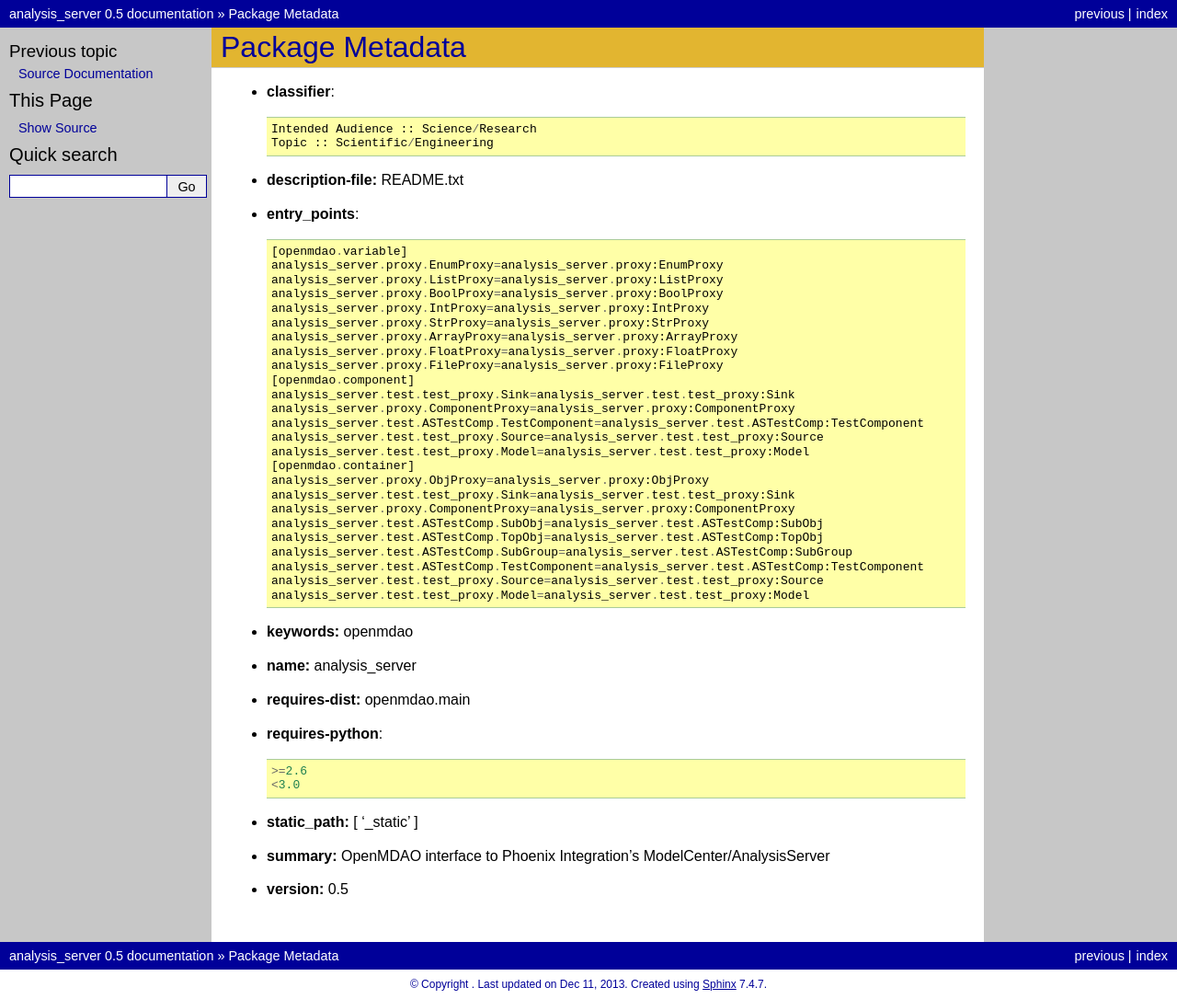
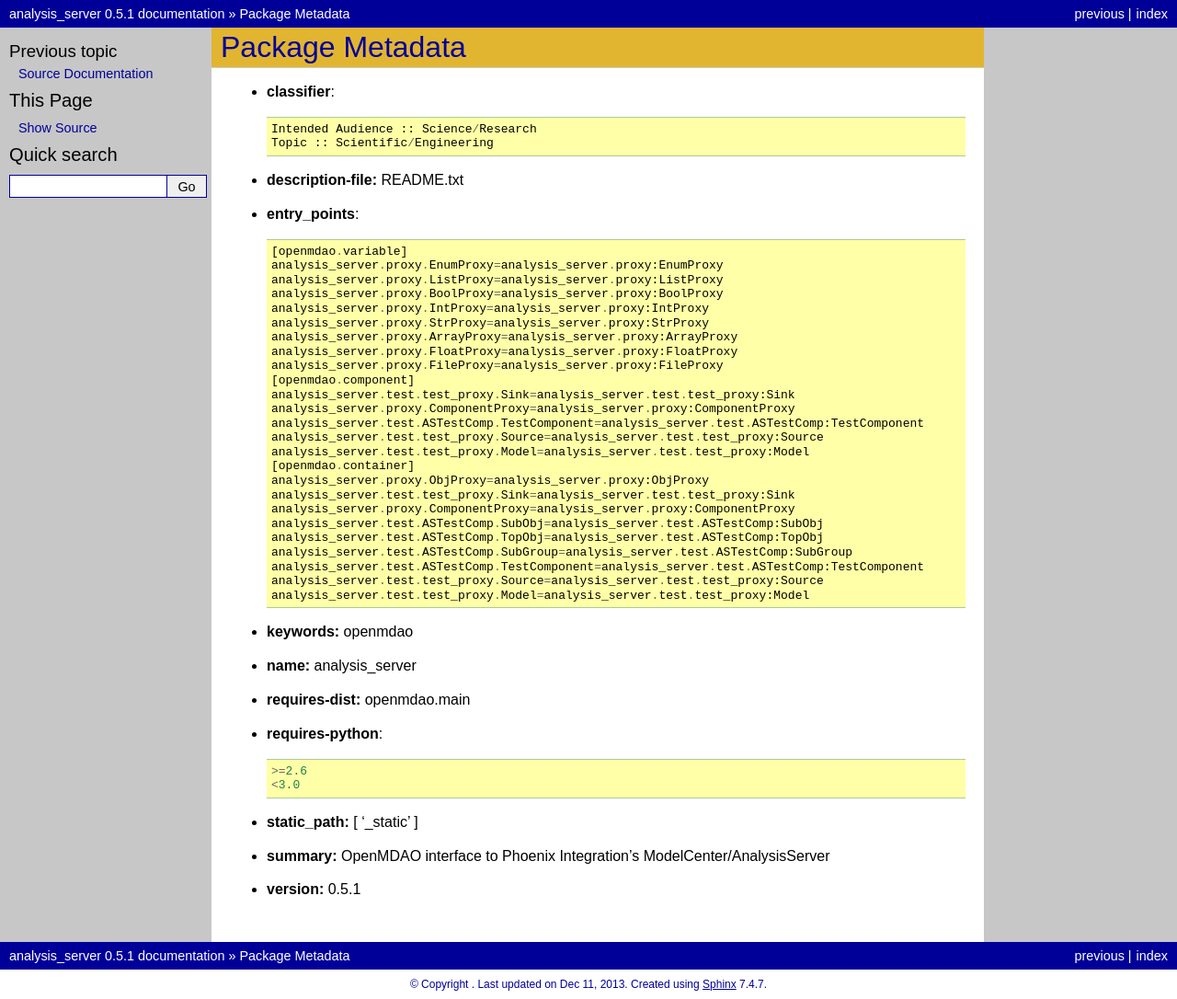
Before and after one commit to OpenMDAO-Plugins/analysis_server, a Sphinx documentation site: the page built from docs/pkgdocs.rst, in a window 1280 px wide. Shown: the whole page at 92% size. Built offline with Sphinx 7.4.7, drawn with Linux system fonts in a browser that asks for light colours.

```diff
--- a/docs/conf.py
+++ b/docs/conf.py
@@ -50,10 +50,10 @@
 # built documents.
 #
 # The short X.Y version.
-version = '0.5'
+version = '0.5.1'
 #The short version is the one that shows up in the file when you use /version/.
 # The full version, including alpha/beta/rc tags.
-release = '0.5'
+release = '0.5.1'
 
 # The language for content autogenerated by Sphinx. Refer to documentation
 # for a list of supported languages.
--- a/docs/pkgdocs.rst
+++ b/docs/pkgdocs.rst
@@ -53,4 +53,4 @@
 
 - **summary:** OpenMDAO interface to Phoenix Integration's ModelCenter/AnalysisServer
 
-- **version:** 0.5
+- **version:** 0.5.1
--- a/setup.cfg
+++ b/setup.cfg
@@ -1,6 +1,6 @@
 [metadata]
 name = analysis_server
-version = 0.5
+version = 0.5.1
 summary = OpenMDAO interface to Phoenix Integration's ModelCenter/AnalysisServer
 description-file = README.txt
 keywords = openmdao
--- a/setup.py
+++ b/setup.py
@@ -87,7 +87,7 @@
  'package_dir': {'': 'src'},
  'packages': ['analysis_server', 'analysis_server.test'],
  'url': '',
- 'version': '0.5',
+ 'version': '0.5.1',
  'zip_safe': False}
 
 
```
Also changed, not shown: 1 other file.
